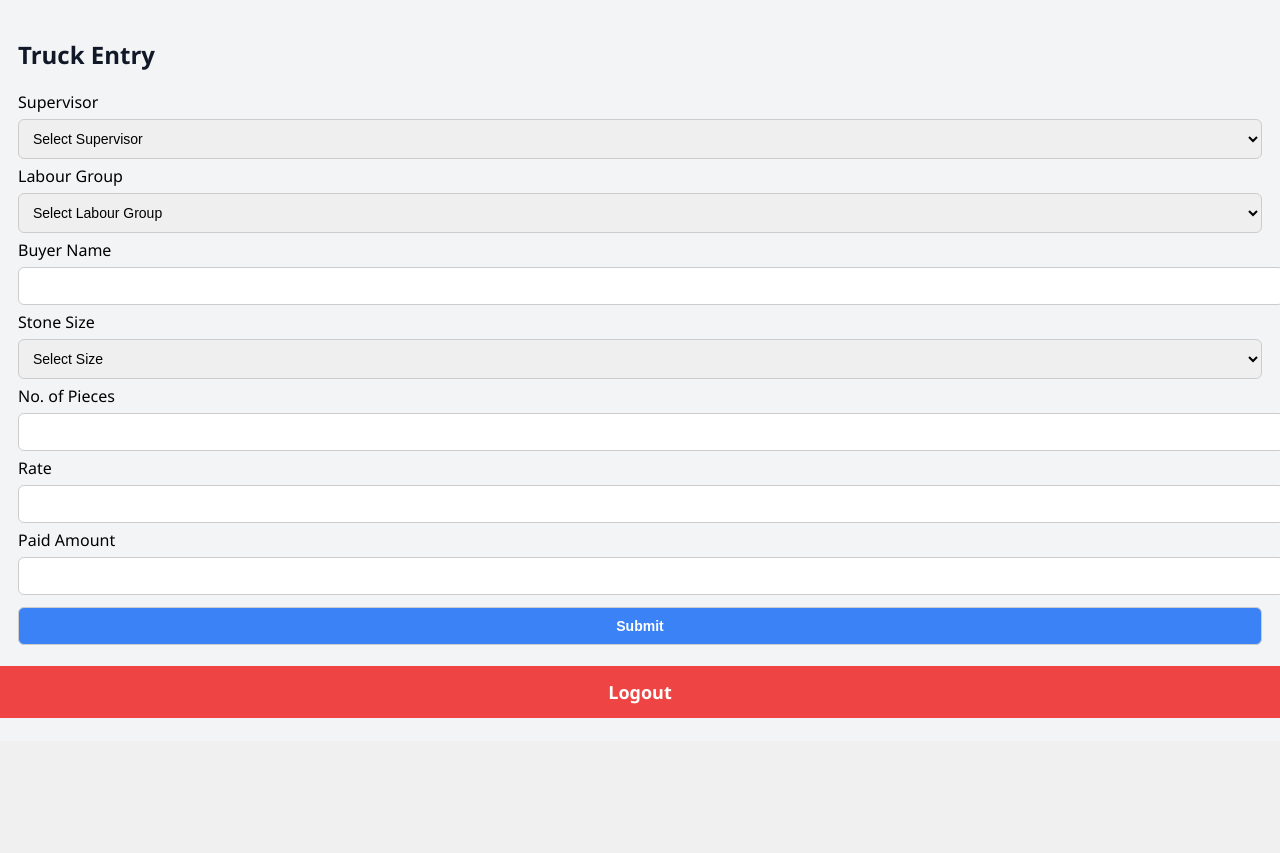
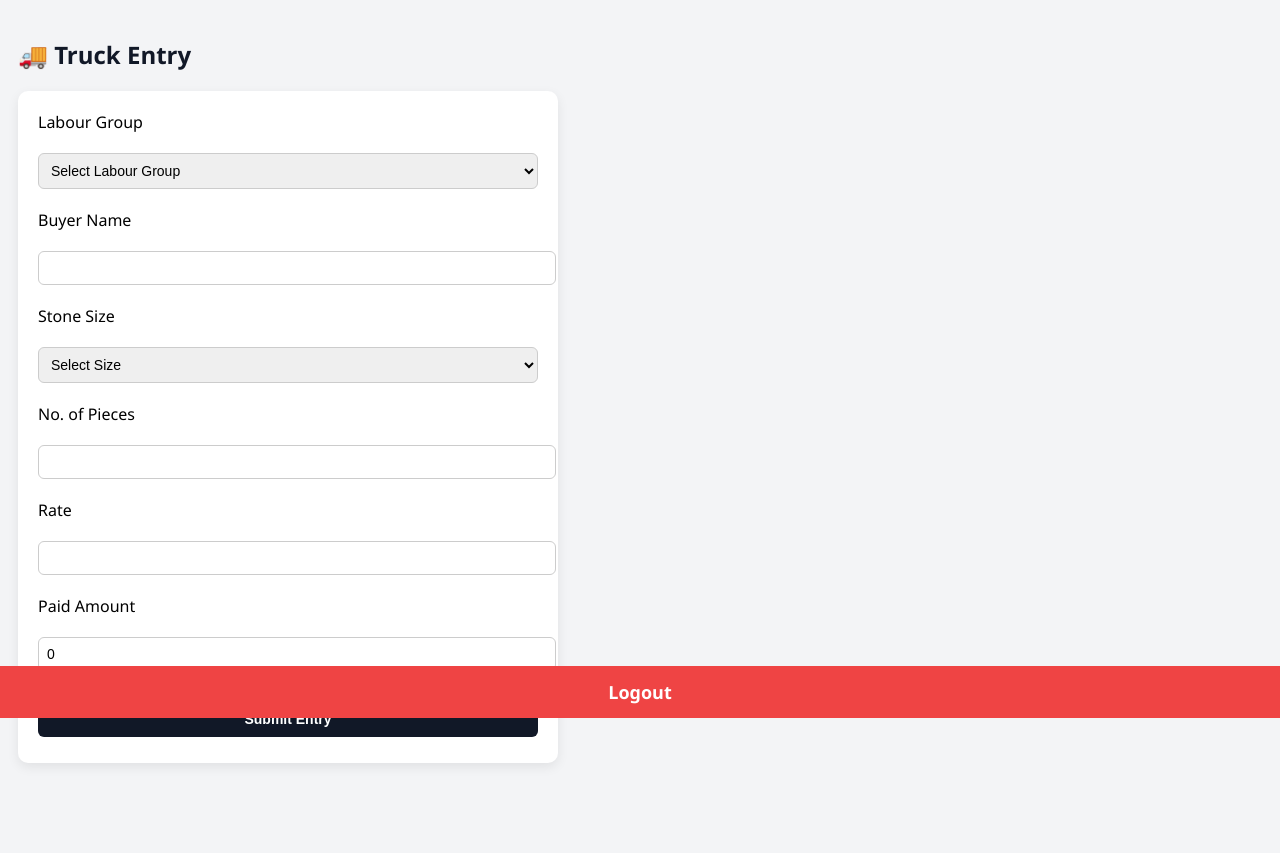
Before and after one commit to bachammahesh-cyber/srinivasa-mines, a Flask app: page /truck-entry in a window 1280 px wide. Shown: the part 82-935 px from the top of the page. Before the commit the page ends 800 px from the top, so only its background shows below. Run offline with Flask 3, Linux system fonts and the light colour scheme; the visitor is signed in with stand-in values (Sample User, id 1); some libraries are stand-ins or nearby versions.

Commit message:
improved truck entry UI

```diff
--- a/templates/truck_entry.html
+++ b/templates/truck_entry.html
@@ -1,19 +1,21 @@
 {% extends "base.html" %}
 {% block content %}
 
-<h2>Truck Entry</h2>
+<h2 style="margin-bottom:20px;">🚚 Truck Entry</h2>
 
-<form method="POST">
-
-    <label>Supervisor</label>
-    <select name="supervisor" required>
-        <option value="">Select Supervisor</option>
-        <option value="BALESH">BALESH</option>
-        <option value="ELISHA">ELISHA</option>
-    </select>
+<form method="POST" style="
+    max-width:500px;
+    display:flex;
+    flex-direction:column;
+    gap:14px;
+    background:white;
+    padding:20px;
+    border-radius:10px;
+    box-shadow:0 4px 12px rgba(0,0,0,0.08);
+">
 
     <label>Labour Group</label>
-    <select name="labour_code" required>
+    <select name="labour_code" required style="padding:8px;">
         <option value="">Select Labour Group</option>
         <option value="SV">Sivanna (SV)</option>
         <option value="KP">Kupendra (KP)</option>
@@ -22,10 +24,10 @@
     </select>
 
     <label>Buyer Name</label>
-    <input type="text" name="buyer" required>
+    <input type="text" name="buyer" required style="padding:8px;">
 
     <label>Stone Size</label>
-    <select name="stone_code" required>
+    <select name="stone_code" required style="padding:8px;">
         <option value="">Select Size</option>
         <option value="2x2">2ft x 2ft</option>
         <option value="3x2">3ft x 2ft</option>
@@ -36,15 +38,26 @@
     </select>
 
     <label>No. of Pieces</label>
-    <input type="number" name="pieces" required>
+    <input type="number" name="pieces" required style="padding:8px;">
 
     <label>Rate</label>
-    <input type="number" step="0.01" name="rate" required>
+    <input type="number" step="0.01" name="rate" required style="padding:8px;">
 
     <label>Paid Amount</label>
-    <input type="number" step="0.01" name="paid" required>
+    <input type="number" step="0.01" name="paid" value="0" required style="padding:8px;">
 
-    <button type="submit">Submit</button>
+    <button type="submit" style="
+        margin-top:10px;
+        padding:10px;
+        background:#111827;
+        color:white;
+        border:none;
+        border-radius:6px;
+        cursor:pointer;
+        font-weight:bold;
+    ">
+        Submit Entry
+    </button>
 
 </form>
 
```
